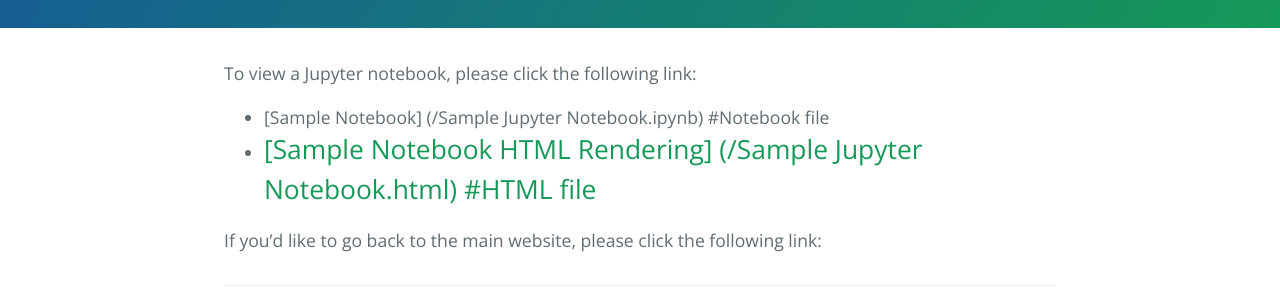
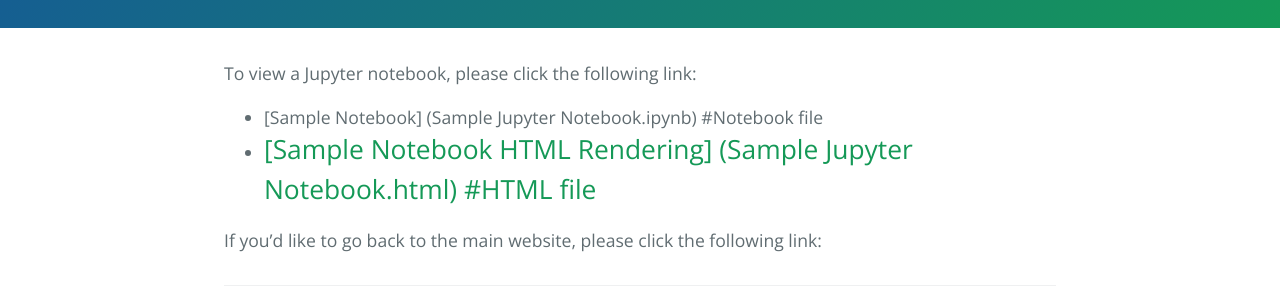
Before and after one commit to mahamso/mahamso.github.io, a Jekyll site: the page built from sampleproject/index.md, in a window 1280 px wide. Shown: the part 289-589 px from the top of the page. Built offline with Jekyll 4.4.1, drawn with Linux system fonts in a browser that asks for light colours; our own code applies the rules of GitHub Pages for plain Markdown files.

```diff
--- a/sampleproject/index.md
+++ b/sampleproject/index.md
@@ -4,8 +4,8 @@ description: This page will be updated to add new projects in the future.
 ---
 
 To view a Jupyter notebook, please click the following link:
-- [Sample Notebook] (/Sample Jupyter Notebook.ipynb) #Notebook file
-- [Sample Notebook HTML Rendering] (/Sample Jupyter Notebook.html) #HTML file
+- [Sample Notebook] (Sample Jupyter Notebook.ipynb) #Notebook file
+- [Sample Notebook HTML Rendering] (Sample Jupyter Notebook.html) #HTML file
 -
 
 If you'd like to go back to the main website, please click the following link:
```
